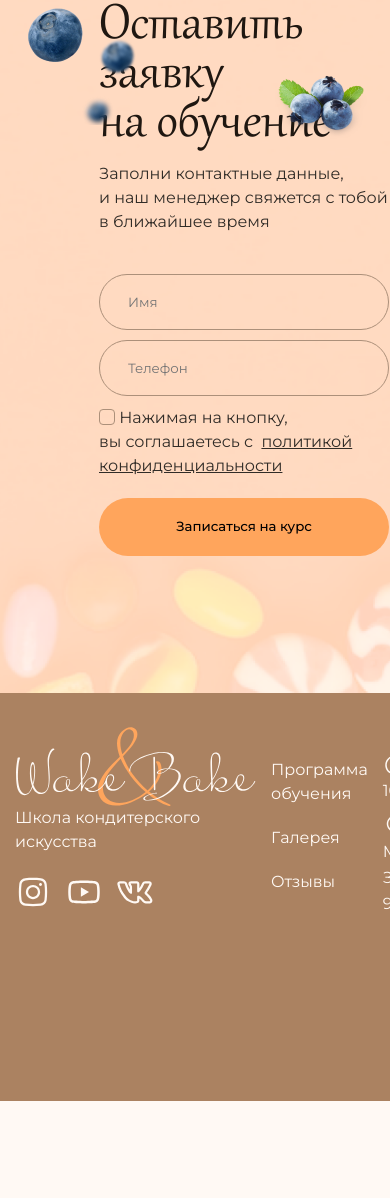
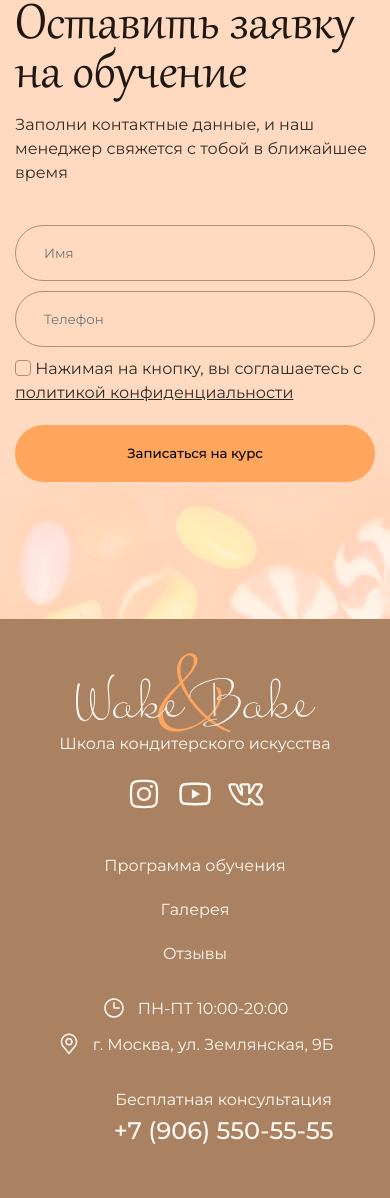
Before and after one commit to sokovlad/aroken_homework, a plain HTML site: page lesson_96/index.html in a window 390 px wide. Shown: the part 802-2000 px from the top of the page. Before the commit the page ends 1903 px from the top, so only its background shows below. Drawn offline with Linux system fonts and the light colour scheme.

Commit message:
Update media.css

```diff
--- a/lesson_96/css/media.css
+++ b/lesson_96/css/media.css
@@ -6,7 +6,7 @@
   }
 }
 
-@media (max-width: 1030px) {
+@media (max-width: 1100px) {
   .hero__action {
     margin-right: 0;
   }
@@ -22,6 +22,20 @@
 
   .hero__play-text {
     max-width: none;
+  }
+
+  /* footer */
+  .footer__inner {
+    grid-template-columns: repeat(3, 1fr);
+  }
+
+  .footer__col:nth-child(2) {
+    text-align: center;
+  }
+
+  .footer__col:last-child {
+    grid-column: 1/-1;
+    text-align: center;
   }
 }
 
@@ -44,6 +58,34 @@
   .burger-menu {
     display: flex;
     z-index: 11;
+  }
+
+  /* application */
+  .application__inner {
+    justify-content: center;
+  }
+
+  .application__img {
+    display: none;
+  }
+
+  /* footer */
+  .footer {
+    padding-top: 30px;
+  }
+
+  .footer__inner {
+    grid-template: none;
+    justify-content: center;
+    text-align: center;
+  }
+
+  .footer__col:first-child {
+    margin-top: 0;
+  }
+
+  .socials__list {
+    justify-content: center;
   }
 }
 
@@ -82,6 +124,12 @@
   .hero__btn {
     max-width: none;
   }
+
+  /* application */
+  .application__inner::before,
+  .application__inner::after {
+    display: none;
+  }
 }
 
 @media (max-width: 600px) {
```
